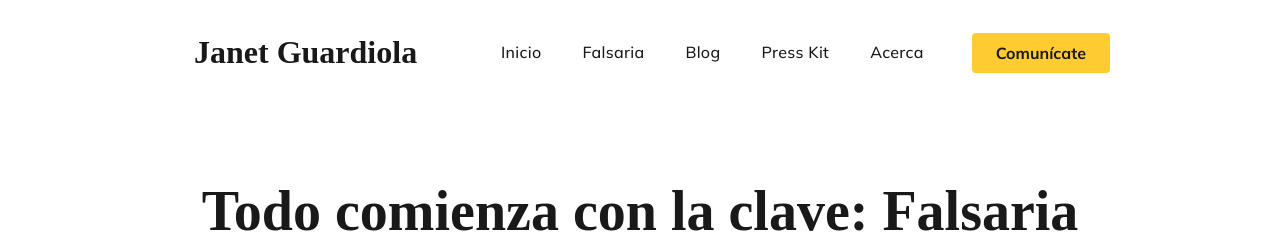
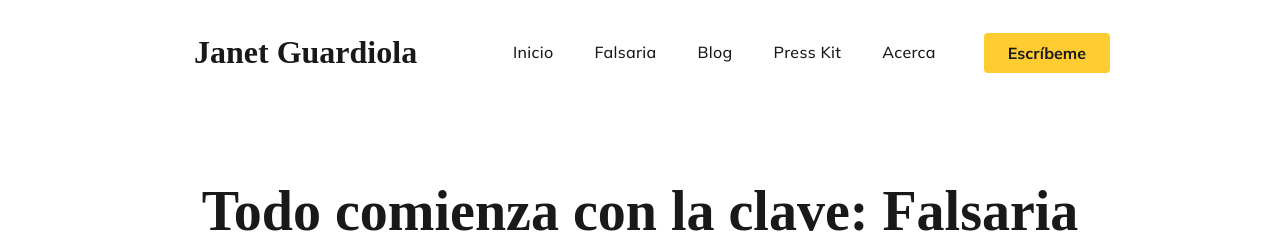
Before and after one commit to rgjanet/autora, a Jekyll site: the page built from index.html, in a window 1280 px wide. Shown: the top 233 px of the page. Built offline with Jekyll 4.4.1, drawn with Linux system fonts in a browser that asks for light colours; some web fonts are replaced.

Commit message:
Update default.html

```diff
--- a/_layouts/default.html
+++ b/_layouts/default.html
@@ -4,7 +4,7 @@
   <head>
     {% seo %}
 
-    <link rel="icon" type="image/x-icon" href="https://www.rgjanet.com/images/favicon.png">
+    <link rel="icon" type="image/x-icon" href="https://www.janetguardiola.com/images/favicon.png">
 
     <meta name="viewport" content="width=device-width, initial-scale=1.0" />
     <meta charset="utf-8" />
@@ -86,7 +86,7 @@
                 class="navigation-links-nav navigation-links-root-class-name17"
               >
                 <span class="navigation-links-text navigation-Link">
-                  <span><a href="#inicio">Inicio</a></span>
+                  <span><a href="www.janetguardiola.com">Inicio</a></span>
                 </span>
                 <span class="navigation-links-text1 navigation-Link">
                   <span><a href="#libros">Falsaria</a></span>
@@ -102,10 +102,10 @@
                 </span>
               </nav>
               <a
-                href="mailto:libros@rgjanet.com?subject=Sobre Falsaria"
+                href="mailto:hola@janetguardiola.com?subject=Sobre Falsaria"
                 class="navigation-register button-secondary button button-md"
               >
-                <span>Comunícate</span>
+                <span>Escríbeme</span>
               </a>
             </div>
             <div data-type="BurgerMenu" class="navigation-burger-menu">
@@ -134,7 +134,7 @@
                   class="navigation-links-nav navigation-links-root-class-name18"
                 >
                   <span class="navigation-links-text navigation-Link">
-                    <span><a href="#inicio">Inicio</a></span>
+                    <span><a href="www.janetguardiola.com">Inicio</a></span>
                   </span>
                   <span class="navigation-links-text1 navigation-Link">
                     <span><a href="libros">Falsaria</a></span>
@@ -150,7 +150,7 @@
                   </span>
                 </nav>
                 <button class="button-secondary button button-md">
-                  <span><a href="mailto:libros@rgjanet.com?subject=Sobre Falsaria">Comunícate</a></span>
+                  <span><a href="mailto:hola@janetguardiola.com?subject=Sobre Falsaria">Escríbeme</a></span>
                 </button>
               </div>
             </div>
```
